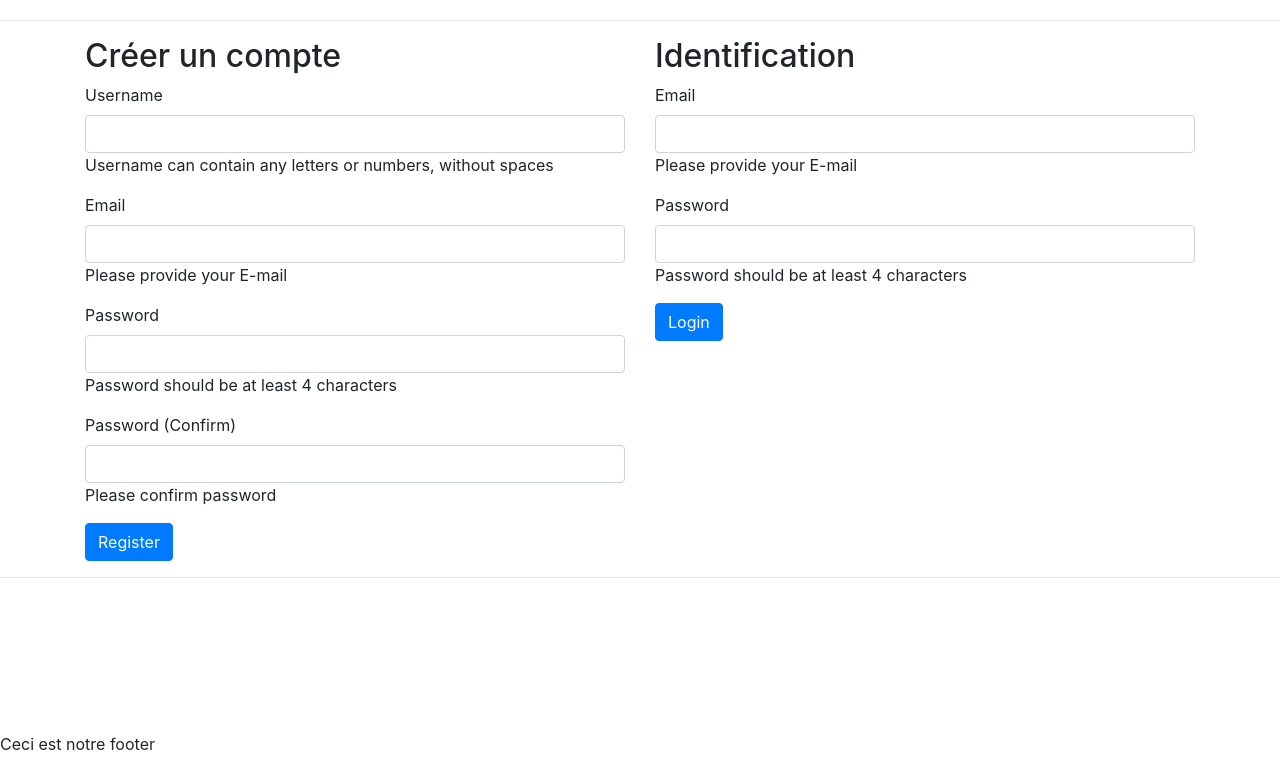
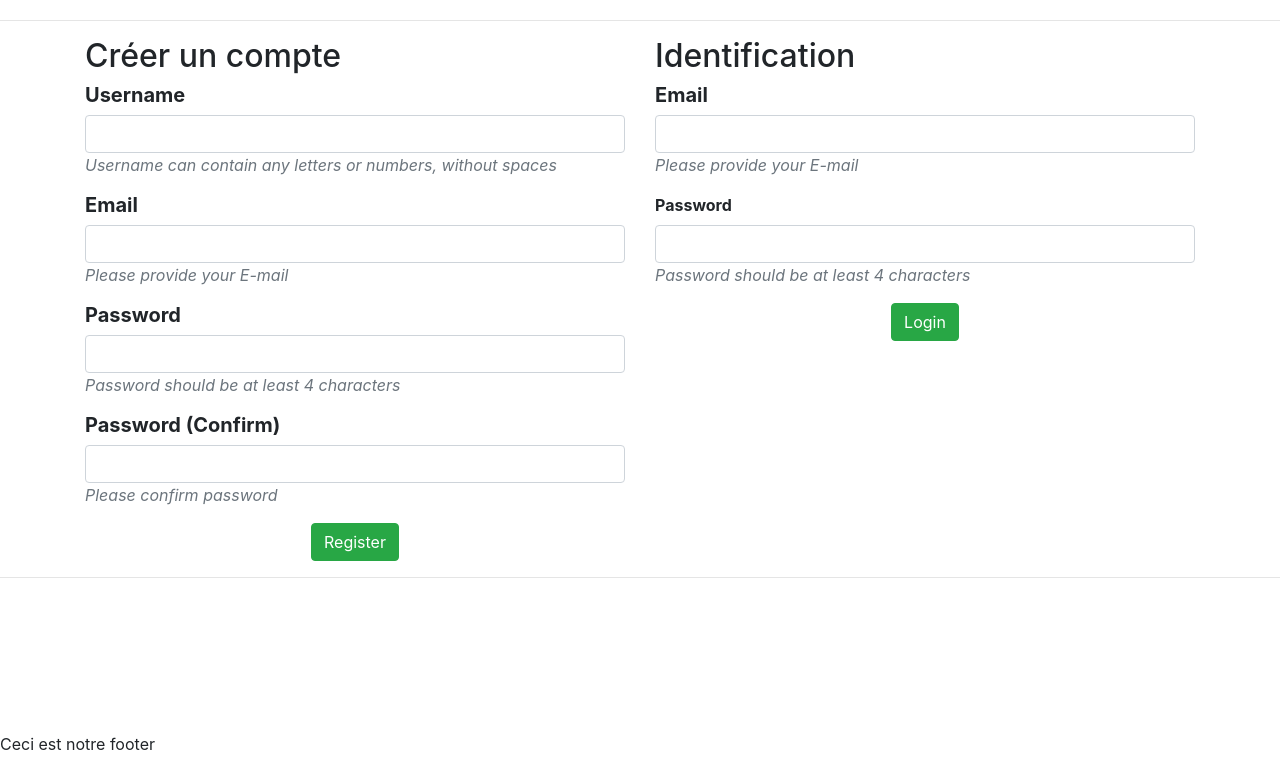
Before and after one commit to aket0/ECF-MVC, a PHP site: page /index.php?action=login in a window 1280 px wide. Shown: the part 24-800 px from the top of the page. Run offline with PHP 8.4, Linux system fonts and the light colour scheme.

Commit message:
add amazing bootstrap on the form

```diff
--- a/view/login.html.twig
+++ b/view/login.html.twig
@@ -20,26 +20,26 @@
                 <form action="?action=login" method="post">
                     <input type="hidden" name="form_type" value="register">
                     <div class="mb-3">
-                        <label for="username" class="form-label">Username</label>
+                        <label  for="username" class="form-label font-weight-bold h5">Username</label>
                         <input type="text" class="form-control" id="username" name="username" required>
-                        <p id="require">Username can contain any letters or numbers, without spaces</p>
+                        <p class="font-italic text-secondary" id="require">Username can contain any letters or numbers, without spaces</p>
                     </div>
                     <div class="mb-3">
-                        <label for="email" class="form-label">Email</label>
+                        <label  for="email" class="form-label font-weight-bold h5">Email</label>
                         <input type="email" class="form-control" id="email" name="email" required>
-                        <p id="require">Please provide your E-mail</p>
+                        <p class="font-italic text-secondary" id="require">Please provide your E-mail</p>
                     </div>
                     <div class="mb-3">
-                        <label for="password" class="form-label">Password</label>
-                        <input type="password" class="form-control" id="password" name="password" required>
-                        <p id="require">Password should be at least 4 characters</p>
+                        <label " for="password" class="form-label font-weight-bold h5">Password</label>
+                        <input type="password" class="form-control" id="password" name="password" min="4" required>
+                        <p class="font-italic text-secondary" id="require">Password should be at least 4 characters</p>
                     </div>
                     <div class="mb-3">
-                        <label for="confirm-password" class="form-label">Password (Confirm)</label>
-                        <input type="password" class="form-control" id="confirm-password" name="confirm-password" required>
-                        <p id="require">Please confirm password</p>
+                        <label " for="confirm-password" class="form-label font-weight-bold h5">Password (Confirm)</label>
+                        <input type="password" class="form-control" id="confirm-password" name="confirm-password" min="4" required>
+                        <p class="font-italic text-secondary" id="require">Please confirm password</p>
                     </div>
-                    <button type="submit" class="btn btn-primary">Register</button>
+                    <button type="submit" class="btn btn-success mx-auto d-block">Register</button>
                 </form>
             </div>
             <div class="col">
@@ -53,16 +53,16 @@
                 <form action="?action=login" method="post">
                     <input type="hidden" name="form_type" value="login">
                     <div class="mb-3">
-                        <label for="login_email" class="form-label">Email</label>
+                        <label for="login_email" class="form-label font-weight-bold h5">Email</label>
                         <input type="email" class="form-control" id="login_email" name="login_email" required>
-                        <p id="require">Please provide your E-mail</p>
+                        <p class="font-italic text-secondary" id="require">Please provide your E-mail</p>
                     </div>
                     <div class="mb-3">
-                        <label for="login_password" class="form-label">Password</label>
+                        <label for="login_password" class="form-label font-weight-bold">Password</label>
                         <input type="password" class="form-control" id="login_password" name="login_password" required>
-                        <p id="require">Password should be at least 4 characters</p>
+                        <p class="font-italic text-secondary" id="require">Password should be at least 4 characters</p>
                     </div>
-                    <button type="submit" class="btn btn-primary">Login</button>
+                    <button type="submit" class="btn btn-success mx-auto d-block" col-3>Login</button>
                 </form>
             </div>
         </div>
```
